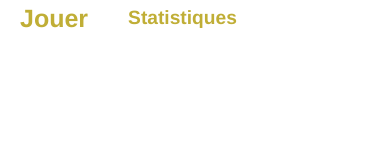
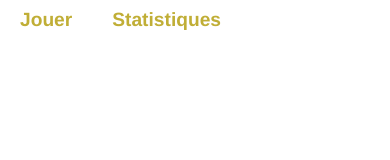
Before and after one commit to LiberPolly/French-game, a Vue app: page / in a window 390 px wide. Shown: the top 160 px of the page. Built offline with nearby package versions, Linux system fonts and the light colour scheme.

Commit message:
a bit more

```diff
--- a/views/CheatSheet.vue
+++ b/views/CheatSheet.vue
@@ -47,5 +47,13 @@
     font-size: 1.2rem;
     margin: 8px;
   }
+
+  .nav-links-p {
+    font-size: 1.2rem;
+  }
+
+  nav {
+  height: 40px;
+}
 }
 </style>
--- a/views/StartPage.vue
+++ b/views/StartPage.vue
@@ -227,6 +227,20 @@ h2 {
     margin: 60px 0 10px 0;
   }
 
+  ul {
+    margin-right: 10px;
+  }
+  .nav-links {
+    font-size: 1.2rem;
+  }
+  .nav-links-p {
+    font-size: 1.2rem;
+  }
+
+  nav {
+  height: 40px;
+}
+
   .button-p {
     font-size: 2rem;
   }
--- a/views/TotalStatistics.vue
+++ b/views/TotalStatistics.vue
@@ -135,5 +135,18 @@ export default {
     font-size: 1.3rem;
     margin-top: 0;
   }
+    ul {
+    margin-right: 10px;
+  }
+  .nav-links {
+    font-size: 1.2rem;
+  }
+  .nav-links-p {
+    font-size: 1.2rem;
+  }
+
+  nav {
+  height: 40px;
+}
 }
 </style>
```
